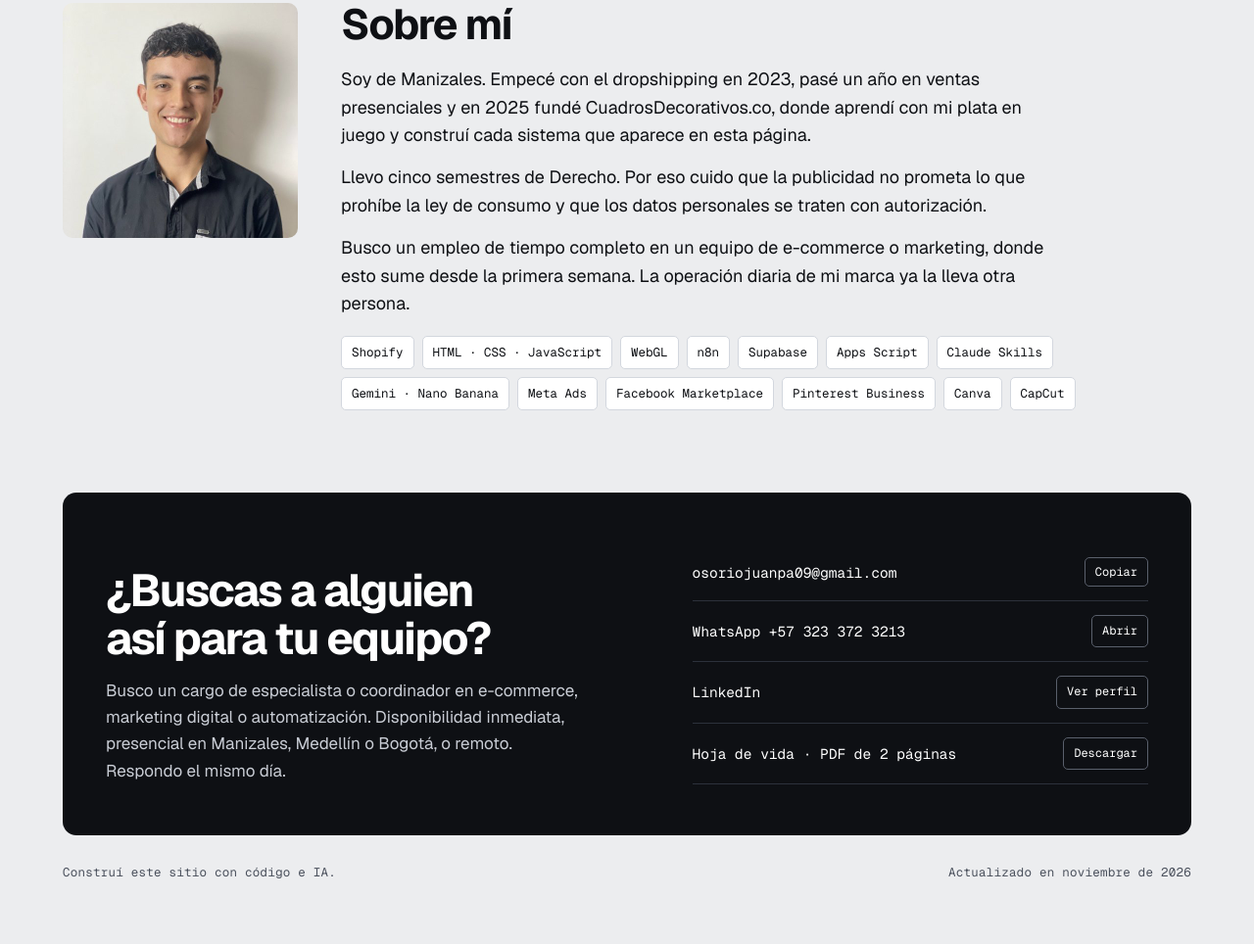
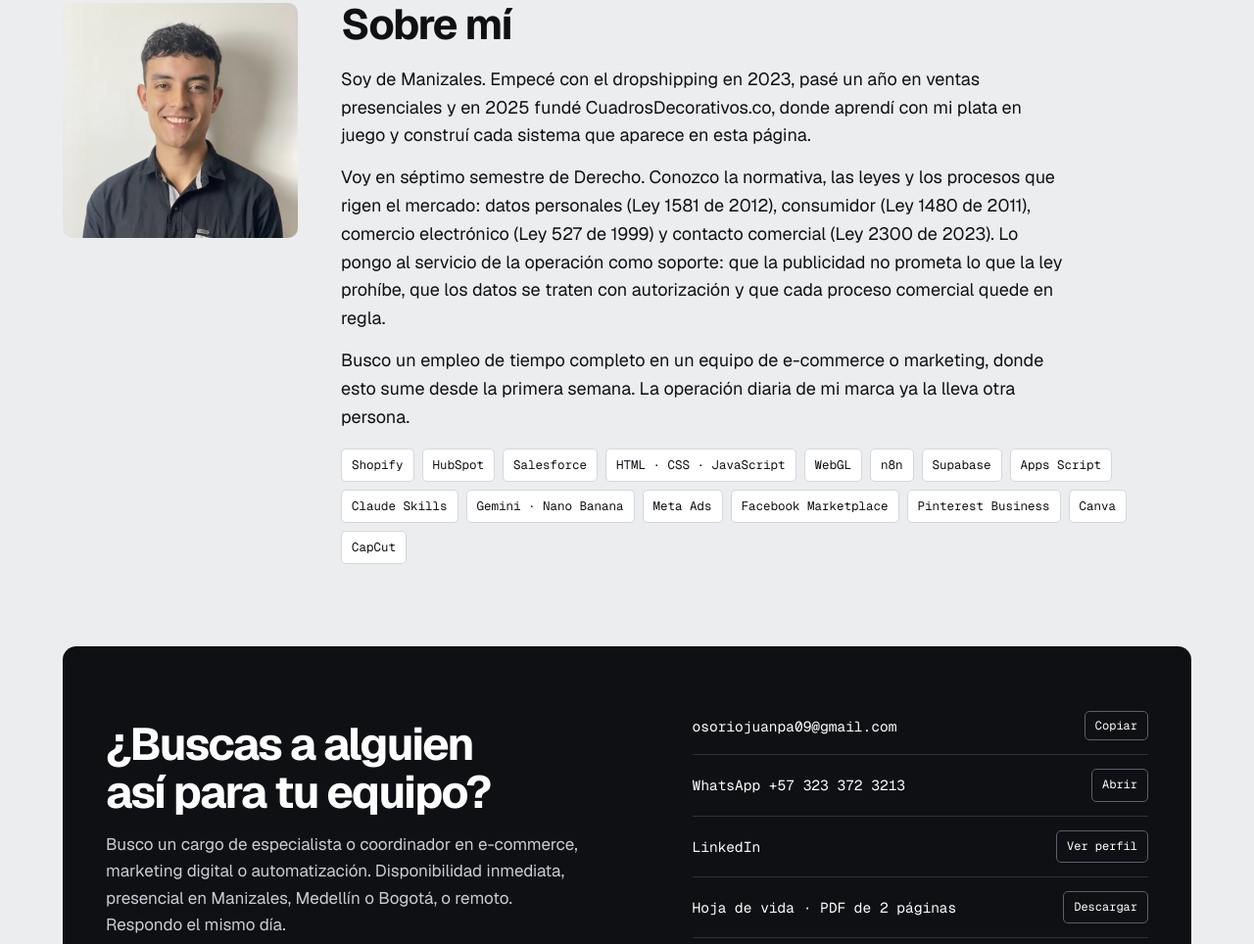
Before and after one commit to juanpablo-martech/juanpablo-martech.github.io, a plain HTML site: page index.html in a window 1280 px wide. Shown: the part 6855-7819 px from the top of the page at 98% size. Drawn offline with nearby package versions, Linux system fonts and the light colour scheme.

Commit message:
Séptimo semestre y normativa del mercado como valor agregado; HV actualizada

```diff
--- a/index.html
+++ b/index.html
@@ -587,10 +587,10 @@ footer .wrap{display:flex;justify-content:space-between;gap:16px;flex-wrap:wrap}
       <div>
         <div class="head" style="margin-bottom:18px"><h2>Sobre mí</h2></div>
         <p>Soy de Manizales. Empecé con el dropshipping en 2023, pasé un año en ventas presenciales y en 2025 fundé CuadrosDecorativos.co, donde aprendí con mi plata en juego y construí cada sistema que aparece en esta página.</p>
-        <p>Llevo cinco semestres de Derecho. Por eso cuido que la publicidad no prometa lo que prohíbe la ley de consumo y que los datos personales se traten con autorización.</p>
+        <p>Voy en séptimo semestre de Derecho. Conozco la normativa, las leyes y los procesos que rigen el mercado: datos personales (Ley 1581 de 2012), consumidor (Ley 1480 de 2011), comercio electrónico (Ley 527 de 1999) y contacto comercial (Ley 2300 de 2023). Lo pongo al servicio de la operación como soporte: que la publicidad no prometa lo que la ley prohíbe, que los datos se traten con autorización y que cada proceso comercial quede en regla.</p>
         <p>Busco un empleo de tiempo completo en un equipo de <span class="nw">e-commerce</span> o marketing, donde esto sume desde la primera semana. La operación diaria de mi marca ya la lleva otra persona.</p>
         <div class="chips">
-          <span>Shopify</span><span>HTML · CSS · JavaScript</span><span>WebGL</span><span>n8n</span><span>Supabase</span><span>Apps Script</span><span>Claude Skills</span><span>Gemini · Nano Banana</span><span>Meta Ads</span><span>Facebook Marketplace</span><span>Pinterest Business</span><span>Canva</span><span>CapCut</span>
+          <span>Shopify</span><span>HubSpot</span><span>Salesforce</span><span>HTML · CSS · JavaScript</span><span>WebGL</span><span>n8n</span><span>Supabase</span><span>Apps Script</span><span>Claude Skills</span><span>Gemini · Nano Banana</span><span>Meta Ads</span><span>Facebook Marketplace</span><span>Pinterest Business</span><span>Canva</span><span>CapCut</span>
         </div>
       </div>
     </div>
```
Also changed, not shown: 1 other file.
